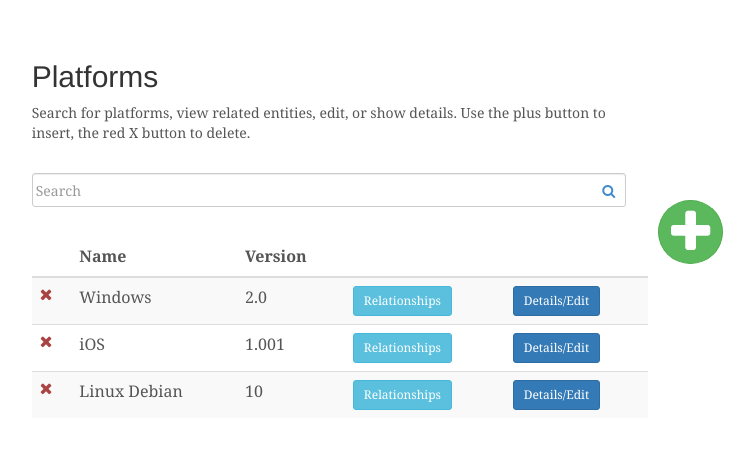
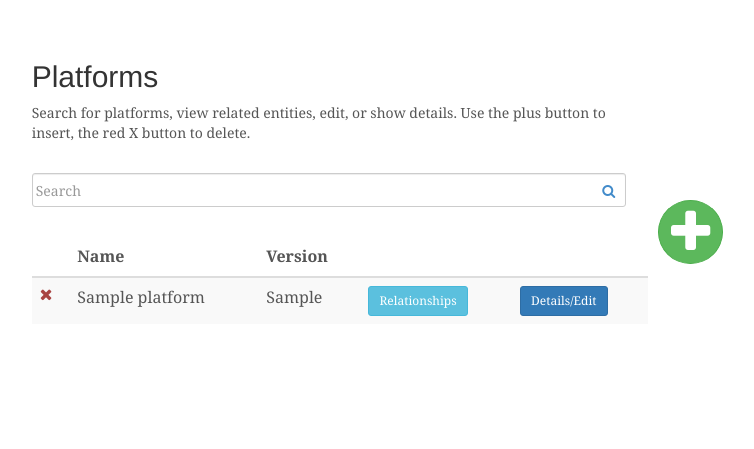
Before and after one commit to slerman12/GameLibrary, a PHP site: page /list.php?Sam in a window 1280 px wide. Shown: the part 47-496 px from the top of the page, without its empty margins (300-1054 px from the left). Run offline with PHP 8.4, Linux system fonts and the light colour scheme; tables that the repository leaves empty or names only in its code hold one stand-in row (values such as "Sample post"); some libraries are stand-ins or nearby versions.

Commit message:
Finished lists skeleton

```diff
--- a/list.php
+++ b/list.php
@@ -2,13 +2,36 @@
 // File: list.php
 // Purpose: lists
 require_once ('./dbsetup.php');
-try {
-    $rslt = $db->query('SELECT COUNT(*) FROM items');
-    $cnt = $rslt ? $rslt->fetchColumn() : -1;
-}
-catch (PDOException $e) {
-    print "DB Query Error : " . $e->getMessage();
-    die();
+
+//create HTML table from a psql query ($table) with two attributes of your choice as columns
+function createList($table, $attribute1, $attribute2){
+
+    echo    '<div class="table-responsive list-table">',
+                '<table class="table table-striped table-hover">',
+                    '<thead>',
+                    '<tr>',
+                        '<th></th>',
+                        '<th>',ucfirst($attribute1),'</th>',
+                        '<th>', ucfirst($attribute2),'</th>',
+                        '<th></th>',
+                        '<th></th>',
+                    '</tr>',
+                    '</thead>',
+                    '<tbody>';
+    $i = 0;
+    while (($row = $table->fetch()) && ($i < 15)) {
+        echo        '<tr>',
+                        '<td><a href="#"><i class="fa fa-times text-danger"></i></a></td>',
+                        '<td>', $row->$attribute1, '</td>',
+                        '<td>', $row->$attribute2, '</td>',
+                        '<td><button type="button" class="btn btn-info btn-sm">Relationships</button></td>',
+                        '<td><button type="button" class="btn btn-primary btn-sm">Details/Edit</button></td>',
+                    '</tr>';
+        $i++;
+    }
+    echo            '</tbody>',
+                '</table>',
+            '</div>';
 }
 ?> <html>
 <head>
@@ -28,10 +51,10 @@ catch (PDOException $e) {
         <nav class="gamelibrary-nav">
             <a class="gamelibrary-nav-item active" href="./index.php">Game <i style="font-size: 18px;" class="fa fa-gamepad" aria-hidden="true"></i> Library  </a>
             <div class="pull-right">
-                <a class="gamelibrary-nav-item" href="./list.php?who=Sam">Sam's List</a>
-                <a class="gamelibrary-nav-item" href="./list.php?who=Cinthia">Cinthia's List</a>
-                <a class="gamelibrary-nav-item" href="./list.php?who=Rodrigo">Rodrigo's List</a>
-                <a class="gamelibrary-nav-item" href="./list.php?who=Lee">Lee's List</a>
+                <a class="gamelibrary-nav-item" href="./list.php?Sam">Sam's List</a>
+                <a class="gamelibrary-nav-item" href="./list.php?Cinthia">Cinthia's List</a>
+                <a class="gamelibrary-nav-item" href="./list.php?Rodrigo">Rodrigo's List</a>
+                <a class="gamelibrary-nav-item" href="./list.php?Lee">Lee's List</a>
             </div>
         </nav>
     </div>
@@ -41,8 +64,51 @@ catch (PDOException $e) {
     <div class="row">
         <div class="col-sm-8 col-sm-offset-2 list-main">
             <button class="insert-button btn btn-success"><i class="fa fa-plus"></i></button>
-            <h2>Platforms</h2>
-            <p>Search for platforms, view related entities, edit, or show details. Use the plus button to insert, the red X button to delete.</p>
+            <?php
+
+            // Select table query and display list
+            try {
+                $who = $_SERVER['QUERY_STRING'];
+                if ($who == 'Sam'){
+                    $table = $db->query('SELECT name, version, type, speed, popularity FROM platforms', PDO::FETCH_OBJ);
+                    $attribute1 = 'name';
+                    $attribute2 = 'version';
+                    $listName = 'Platforms';
+                    $listDesc = 'Search for platforms, view related entities, edit, or show details. Use the plus button to insert, the red X button to delete.';
+                }
+                elseif ($who == 'Cinthia'){
+                    $table = $db->query('');
+                    $attribute1 = '';
+                    $attribute2 = '';
+                    $listName = '';
+                    $listDesc = '';
+                }
+                elseif ($who == 'Rodrigo'){
+                    $table = $db->query('');
+                    $attribute1 = '';
+                    $attribute2 = '';
+                    $listName = '';
+                    $listDesc = '';
+                }
+                elseif ($who == 'Lee'){
+                    $table = $db->query('');
+                    $attribute1 = '';
+                    $attribute2 = '';
+                    $listName = '';
+                    $listDesc = '';
+                }
+                else{
+
+                }
+            }
+            catch (PDOException $e) {
+                print "DB Query Error : " . $e->getMessage();
+                die();
+            }
+
+            ?>
+            <h2><?php echo $listName; ?></h2>
+            <p><?php echo $listDesc; ?></p>
             <div id="custom-search-input">
                 <div class="input-group col-md-12">
                     <input type="text" class="  search-query form-control" placeholder="Search" />
@@ -53,42 +119,18 @@ catch (PDOException $e) {
                                 </span>
                 </div>
             </div>
-            <div class="table-responsive list-table">
-                <table class="table table-striped table-hover">
-                    <thead>
-                    <tr>
-                        <th></th>
-                        <th>Name</th>
-                        <th>Version</th>
-                        <th></th>
-                        <th></th>
-                    </tr>
-                    </thead>
-                    <tbody>
-                    <tr>
-                        <td><a href="#"><i class="fa fa-times text-danger"></i></a></td>
-                        <td>Windows</td>
-                        <td>2.0</td>
-                        <td><button type="button" class="btn btn-info btn-sm">Relationships</button></td>
-                        <td><button type="button" class="btn btn-primary btn-sm">Details/Edit</button></td>
-                    </tr>
-                    <tr>
-                        <td><a href="#"><i class="fa fa-times text-danger"></i></a></td>
-                        <td>iOS</td>
-                        <td>1.001</td>
-                        <td><button type="button" class="btn btn-info btn-sm">Relationships</button></td>
-                        <td><button type="button" class="btn btn-primary btn-sm">Details/Edit</button></td>
-                    </tr>
-                    <tr>
-                        <td><a href="#"><i class="fa fa-times text-danger"></i></a></td>
-                        <td>Linux Debian</td>
-                        <td>10</td>
-                        <td><button type="button" class="btn btn-info btn-sm">Relationships</button></td>
-                        <td><button type="button" class="btn btn-primary btn-sm">Details/Edit</button></td>
-                    </tr>
-                    </tbody>
-                </table>
-            </div>
+            <?php
+
+                // Select table query and display list
+                try {
+                    createList($table, $attribute1, $attribute2);
+                }
+                catch (PDOException $e) {
+                    print "DB Query Error : " . $e->getMessage();
+                    die();
+                }
+
+            ;?>
         </div>
 
     </div><!-- /.row -->
```
Also changed, not shown: index.php (+8 -8 lines).
